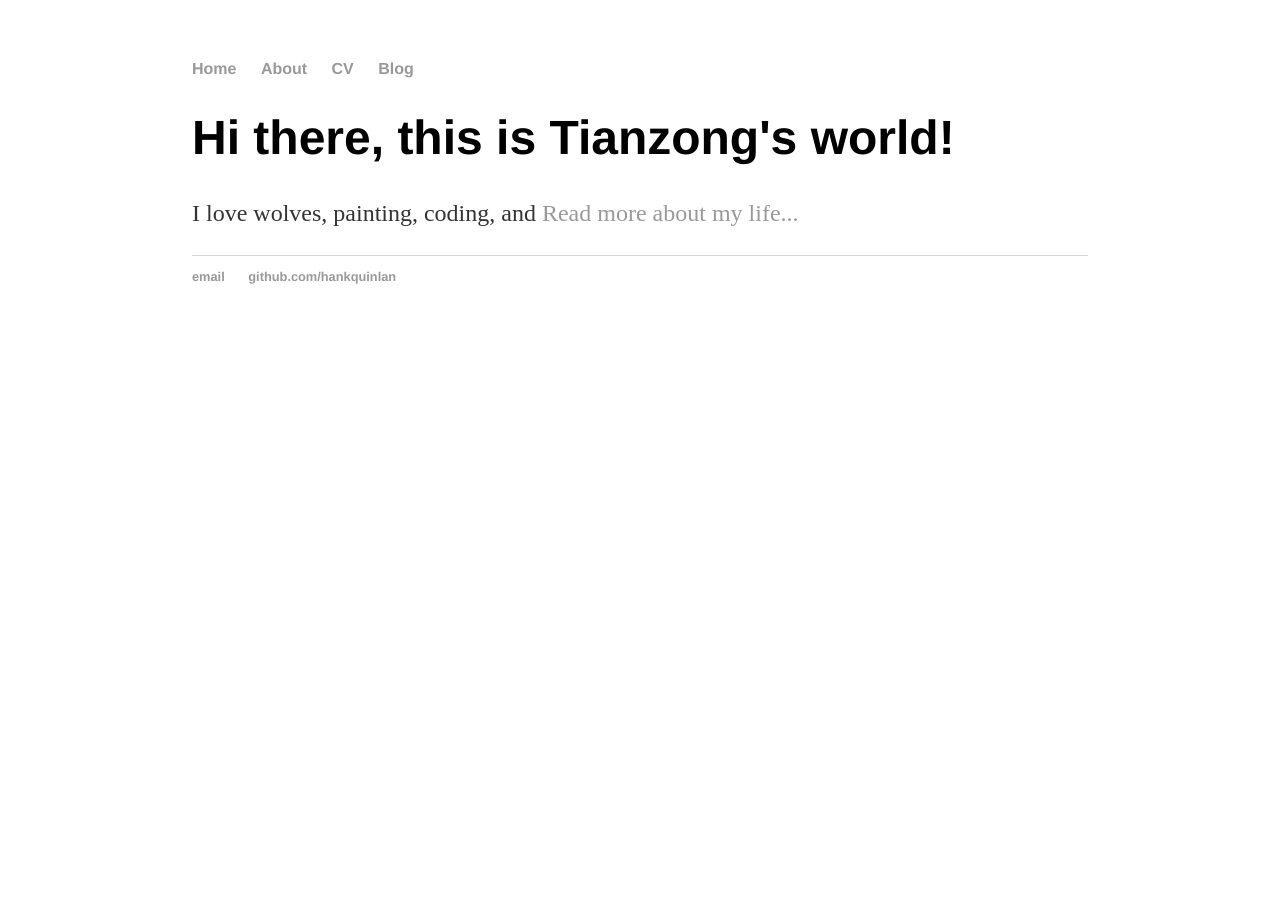
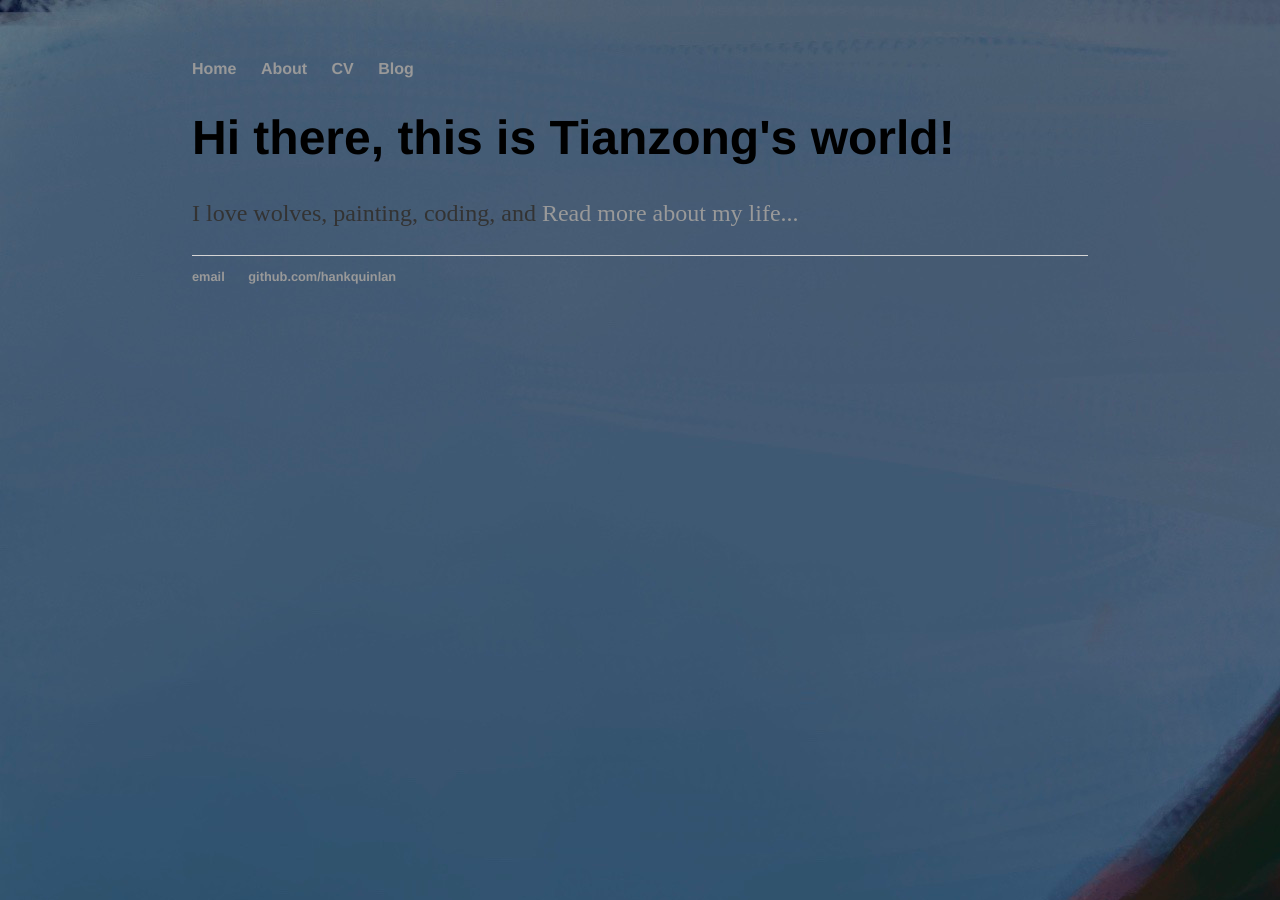
Before and after one commit to Tianzong-Chen/tianzong-chen.github.io, a Jekyll site: the page built from index.html, in a window 1280 px wide. Built offline with Jekyll 4.4.1, drawn with Linux system fonts in a browser that asks for light colours.

Commit message:
Update main.css
Updating main.css

```diff
--- a/css/main.css
+++ b/css/main.css
@@ -1,7 +1,7 @@
 body {
     margin: 60px auto;
     width: 70%;
-    background-image:url("images/Sunny.JPG");
+    background-image:url("/images/Sunny.JPG");
 }
 nav ul, footer ul {
     font-family:'Helvetica', 'Arial', 'Sans-Serif';
```
